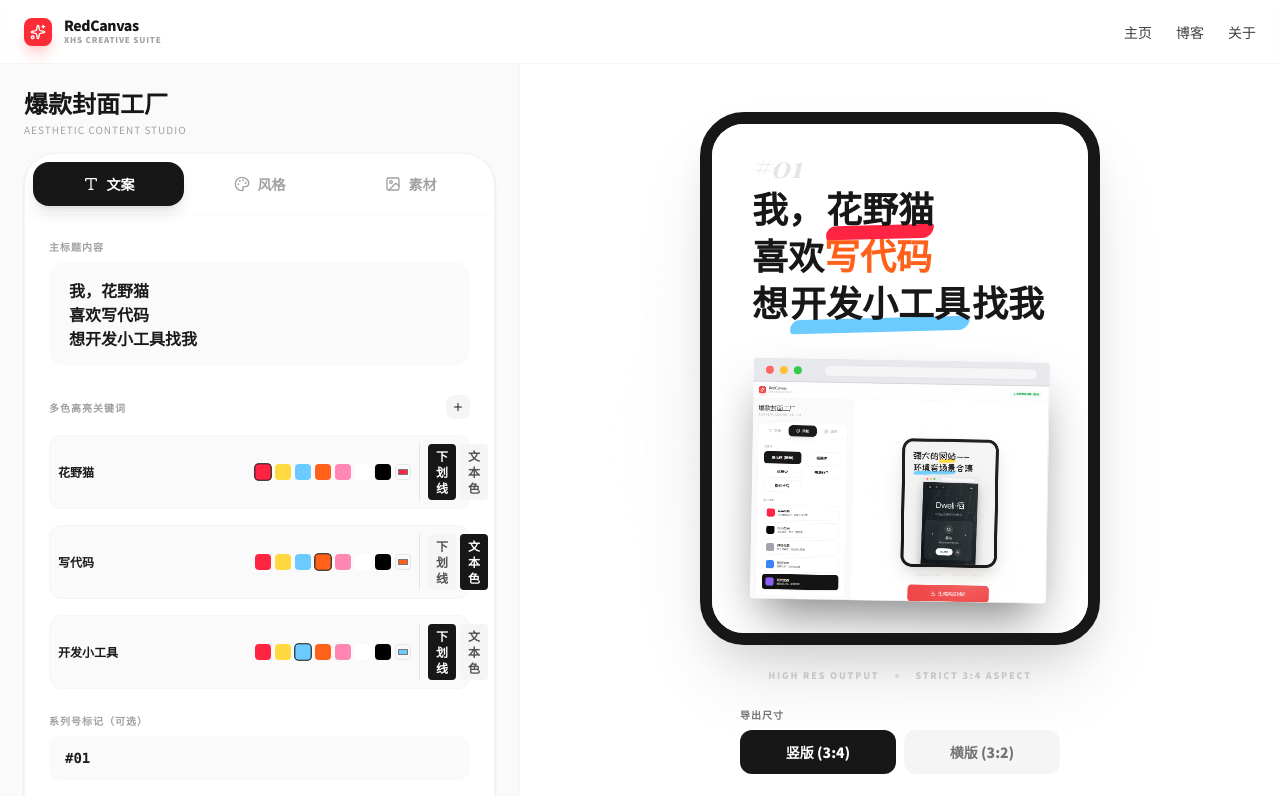
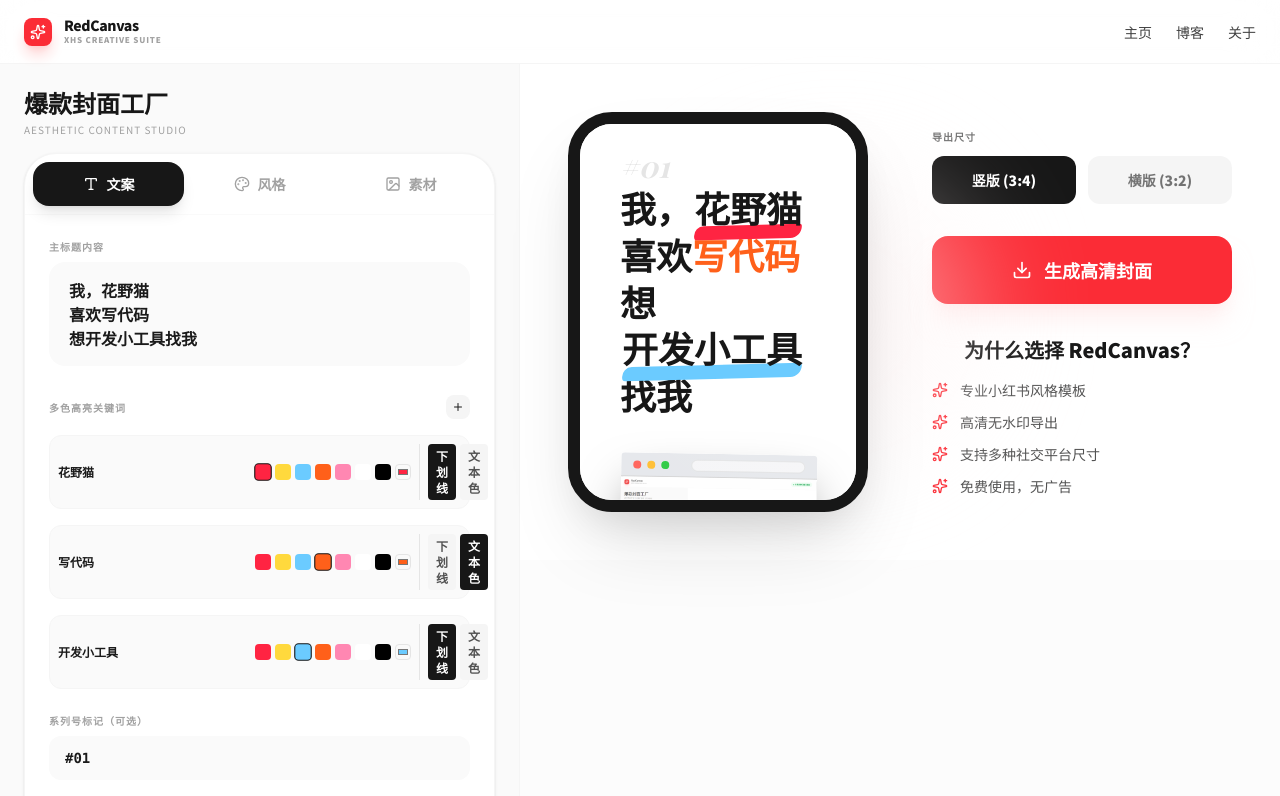
Before and after one commit to huayemao/redcanvas, a Next.js app: page / in a window 1280 px wide. Shown: the top 796 px of the page. Built offline with nearby package versions, Linux system fonts and the light colour scheme; a web font is replaced by a local one.

Commit message:
feat: 优化大屏设备功能区布局

```diff
--- a/app/HomeClient.tsx
+++ b/app/HomeClient.tsx
@@ -126,38 +126,34 @@ const HomeClient: React.FC = () => {
           <motion.div
             initial={{ opacity: 0, scale: 0.95 }}
             animate={{ opacity: 1, scale: 1 }}
-            className="w-full flex flex-col items-center justify-center max-h-full"
+            className="w-full flex flex-col items-center justify-center xl:flex-row gap-8 xl:gap-16 xl:items-center max-h-full"
           >
-            <div className="w-full max-w-[380px] xl:max-w-[420px]">
+            <div className="w-full max-w-[380px] xl:max-w-[420px] xl:flex-1 xl:max-w-[380px]">
               <Preview state={state} ref={previewRef} />
             </div>
-            <div className="mt-6 flex items-center justify-center gap-4 text-[9px] font-black text-neutral-300 uppercase tracking-[0.2em]">
-              <div>High Res Output</div>
-              <div className="w-1 h-1 bg-neutral-200 rounded-full" />
-              <div>Strict 3:4 Aspect</div>
-            </div>
-            <div className="mt-6 w-full max-w-[320px]">
-              <div className="flex items-center justify-between mb-2 text-[10px] font-black text-neutral-500 uppercase tracking-[0.1em]">
+            <div className="xl:flex-1 flex flex-col items-center gap-8 max-w-md">
+              <div className="w-full max-w-[320px]">
+                <div className="flex items-center justify-between mb-3 text-[10px] font-black text-neutral-500 uppercase tracking-[0.1em]">
                   <span>导出尺寸</span>
                 </div>
-              <div className="flex gap-2">
+                <div className="flex gap-3">
                   <button
                     onClick={() => setState(prev => ({ ...prev, orientation: 'portrait', exportSize: 'xiaohongshu' }))}
-                  className={`flex-1 py-3 rounded-xl font-black text-sm transition-all ${state.orientation === 'portrait' && state.exportSize === 'xiaohongshu' ? 'bg-neutral-900 text-white' : 'bg-neutral-100 text-neutral-500 hover:bg-neutral-200'}`}
+                    className={`flex-1 py-3.5 rounded-xl font-black text-sm transition-all ${state.orientation === 'portrait' && state.exportSize === 'xiaohongshu' ? 'bg-neutral-900 text-white' : 'bg-neutral-100 text-neutral-500 hover:bg-neutral-200'}`}
                     aria-label="选择竖版小红书尺寸"
                   >
                     竖版 (3:4)
                   </button>
                   <button
                     onClick={() => setState(prev => ({ ...prev, orientation: 'landscape', exportSize: 'bilibili' }))}
-                  className={`flex-1 py-3 rounded-xl font-black text-sm transition-all ${state.orientation === 'landscape' && state.exportSize === 'bilibili' ? 'bg-neutral-900 text-white' : 'bg-neutral-100 text-neutral-500 hover:bg-neutral-200'}`}
+                    className={`flex-1 py-3.5 rounded-xl font-black text-sm transition-all ${state.orientation === 'landscape' && state.exportSize === 'bilibili' ? 'bg-neutral-900 text-white' : 'bg-neutral-100 text-neutral-500 hover:bg-neutral-200'}`}
                     aria-label="选择横版哔哩哔哩尺寸"
                   >
                     横版 (3:2)
                   </button>
                 </div>
               </div>
-            <div className="mt-6 w-full max-w-[320px]">
+              <div className="w-full max-w-[320px]">
                 <button
                   onClick={exportImage}
                   className="w-full py-5 bg-red-500 text-white rounded-2xl font-black text-lg flex items-center justify-center gap-3 transition-all hover:bg-neutral-900 hover:shadow-2xl active:scale-95 group shadow-xl shadow-red-100/50"
@@ -167,26 +163,27 @@ const HomeClient: React.FC = () => {
                   生成高清封面
                 </button>
               </div>
-            <div className="mt-8 w-full max-w-[320px] text-center">
-              <h2 className="text-xl font-black text-neutral-900 mb-2">为什么选择 RedCanvas？</h2>
-              <ul className="text-sm text-neutral-600 space-y-2">
-                <li className="flex items-center gap-2">
-                  <Sparkles className="w-4 h-4 text-red-500" />
+              <div className="w-full max-w-[320px] text-center">
+                <h2 className="text-xl font-black text-neutral-900 mb-4">为什么选择 RedCanvas？</h2>
+                <ul className="text-sm text-neutral-600 space-y-3">
+                  <li className="flex items-center gap-3">
+                    <Sparkles className="w-4 h-4 text-red-500 flex-shrink-0" />
                     <span>专业小红书风格模板</span>
                   </li>
-                <li className="flex items-center gap-2">
-                  <Sparkles className="w-4 h-4 text-red-500" />
+                  <li className="flex items-center gap-3">
+                    <Sparkles className="w-4 h-4 text-red-500 flex-shrink-0" />
                     <span>高清无水印导出</span>
                   </li>
-                <li className="flex items-center gap-2">
-                  <Sparkles className="w-4 h-4 text-red-500" />
+                  <li className="flex items-center gap-3">
+                    <Sparkles className="w-4 h-4 text-red-500 flex-shrink-0" />
                     <span>支持多种社交平台尺寸</span>
                   </li>
-                <li className="flex items-center gap-2">
-                  <Sparkles className="w-4 h-4 text-red-500" />
+                  <li className="flex items-center gap-3">
+                    <Sparkles className="w-4 h-4 text-red-500 flex-shrink-0" />
                     <span>免费使用，无广告</span>
                   </li>
                 </ul>
+              </div>
             </div>
           </motion.div>
         </div>
```
Lines whose indentation alone changed are shown as unchanged.
